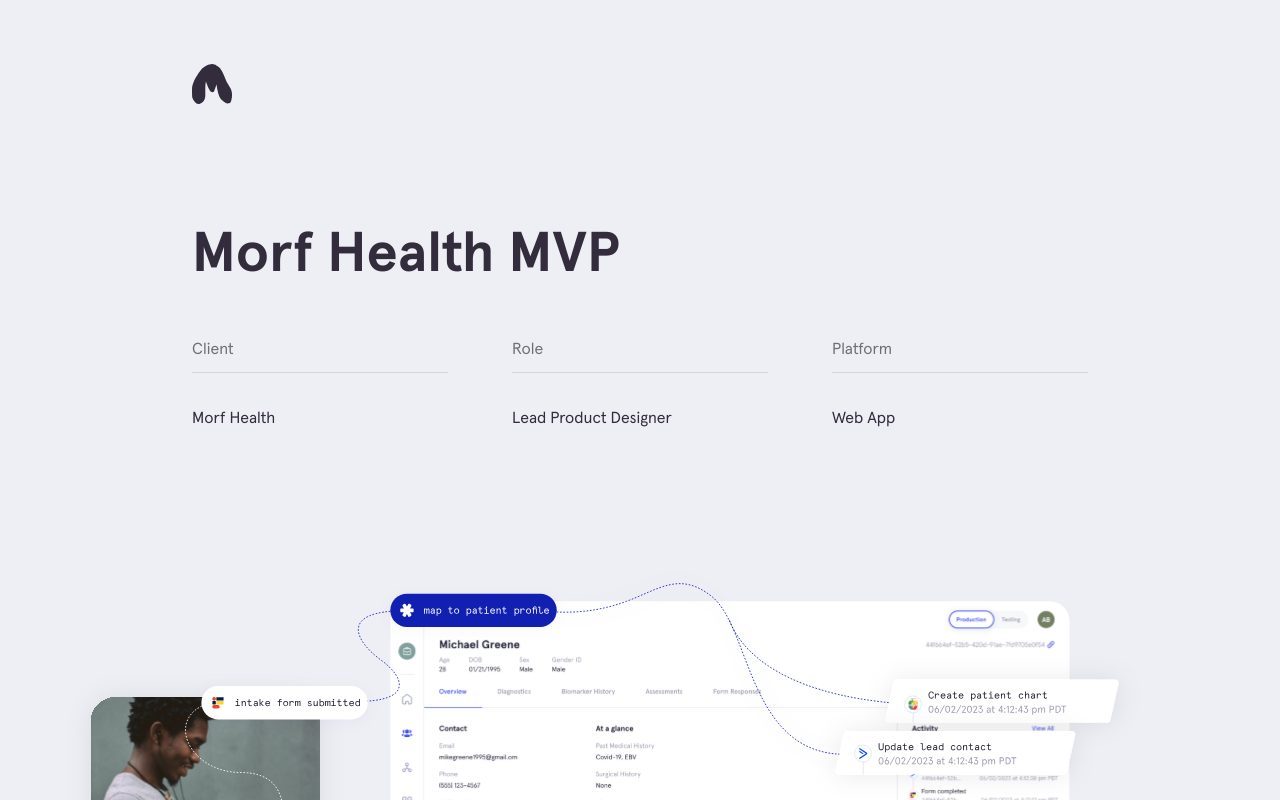
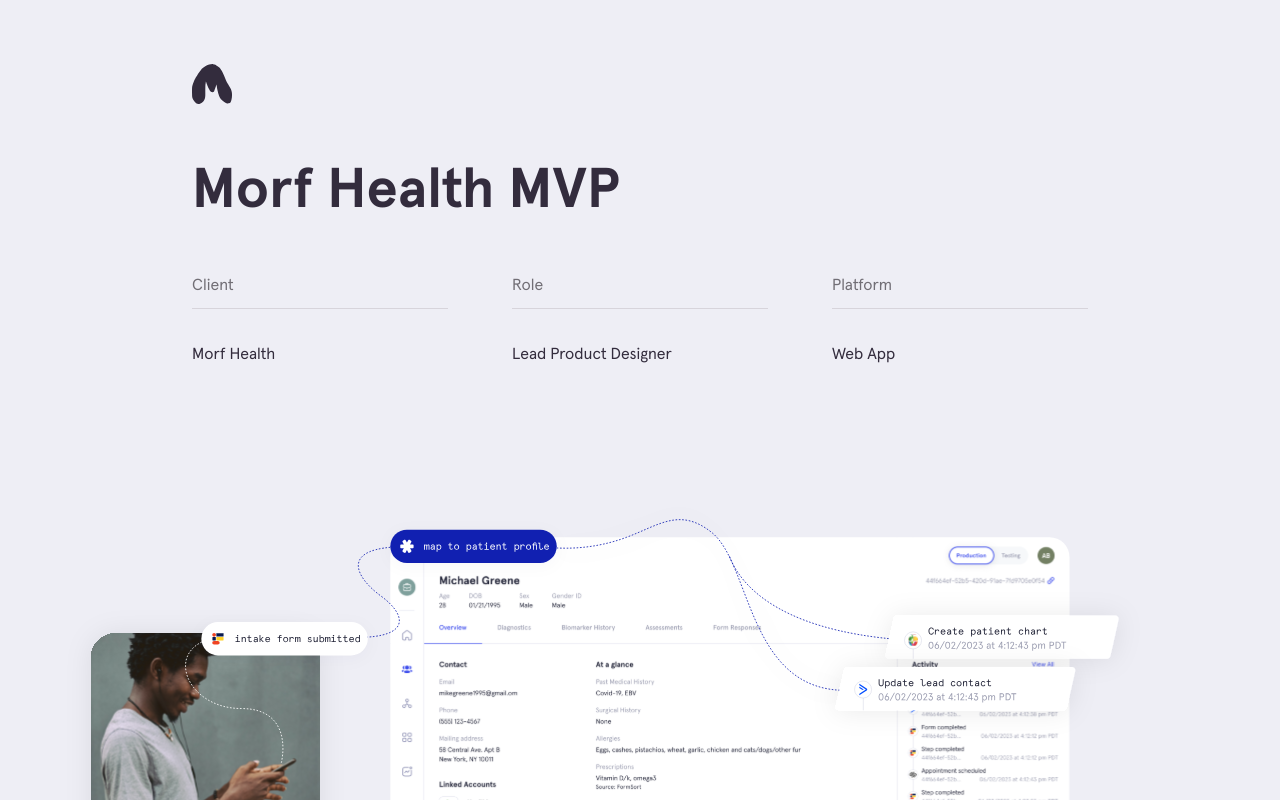
Before and after one commit to gabewolford/alex-barron-portfolio, a Nuxt app: page /morf-health in a window 1280 px wide. Shown: the top 800 px of the page. Built offline with nearby package versions, Linux system fonts and the light colour scheme.

Commit message:
fixed vertical padding

```diff
--- a/components/ProjectHeading.vue
+++ b/components/ProjectHeading.vue
@@ -21,7 +21,7 @@ defineProps({
 
 <template>
   <section class="flex flex-col lg:mx-32">
-    <h1 class="text-4xl lg:text-[56px] my-8 lg:my-16 font-apercu-bold">
+    <h1 class="text-4xl lg:text-[56px] pb-8 lg:pb-16 font-apercu-bold">
       {{ heading }}
     </h1>
     <div
```
